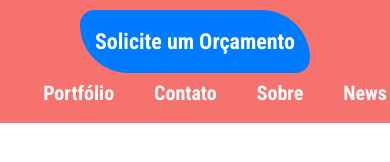
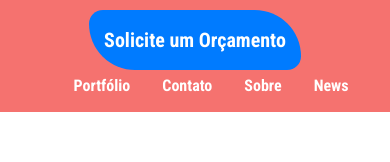
Before and after one commit to anderson-andr/marketing_digital.github.io, a plain HTML site: page index.html in a window 390 px wide. Drawn offline with nearby package versions, Linux system fonts and the light colour scheme.

Commit message:
Update sytle_medias.css

```diff
--- a/res/css/sytle_medias.css
+++ b/res/css/sytle_medias.css
@@ -30,25 +30,22 @@
 @media only screen and (max-width: 500px) {
     /*mostrar o menu responsivo que estava e*/
 
-    header {
-        justify-content: center;
-    }
 
     .btn {
         margin: 0 auto;
-        font-size: 22px;
+        font-size: 20px;
         font-weight: bold;
         border: 0px;
     }
     ul.nav{
         display: flex;
         flex-wrap:initial;
-        justify-content: center;
+        justify-content: flex-start;
         margin: 0 auto;
     }
 
     .nav-link {
-        font-size: 20px;
+        font-size: 16px;
         padding: 1em;
 
     }
```
